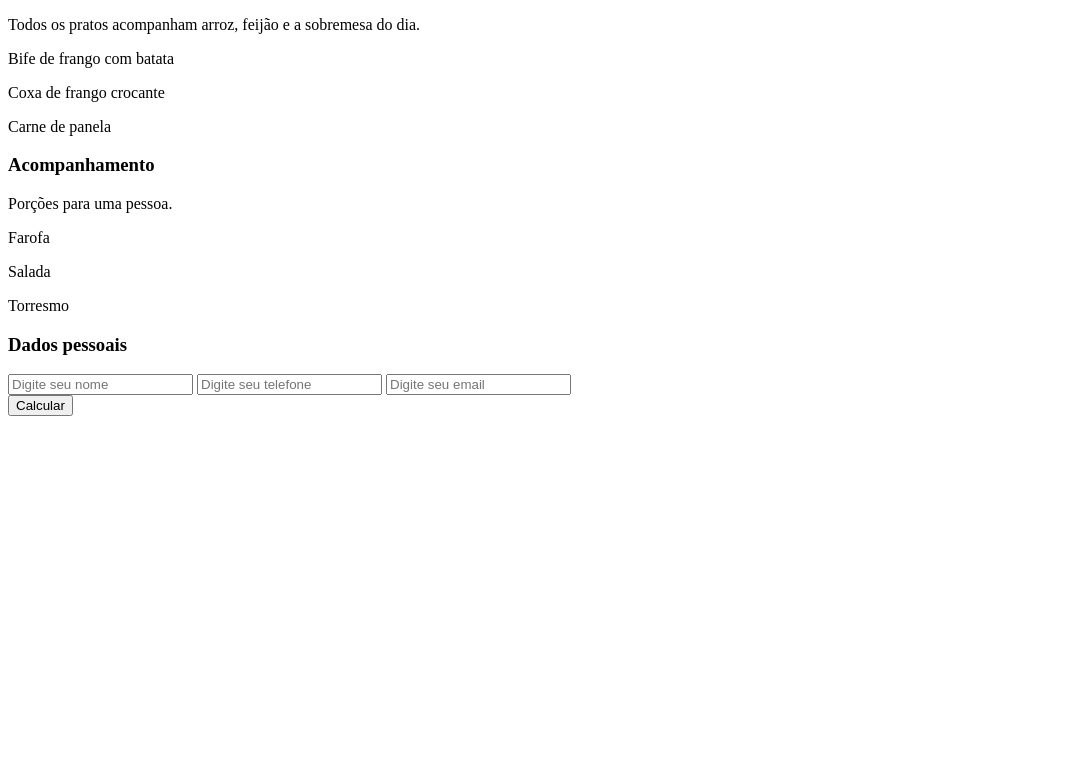
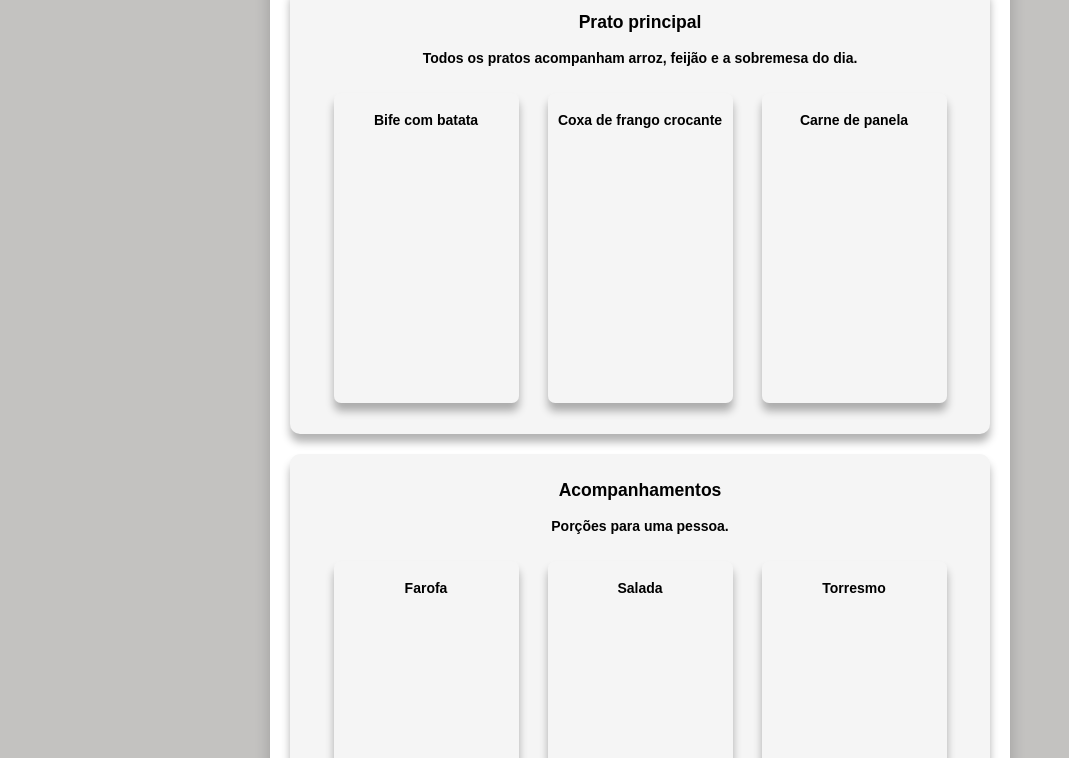
Before and after one commit to Leonardo-do-Playstation/ProjetoFinal-Modulo02Cap01-MenuInterativoComCSS, a plain HTML site: page index.html in a window 1280 px wide. Shown: the part 105-863 px from the top of the page, without its empty margins (0-1069 px from the left). Before the commit the page ends 800 px from the top, so only its background shows below. Drawn offline with Linux system fonts and the light colour scheme.

Commit message:
closes #2 - Definindo paleta de cores e CSS

```diff
--- a/index.html
+++ b/index.html
@@ -7,46 +7,56 @@
     <link rel="stylesheet" href="style.css">
 </head>
 <body>
-    <div class="container">
          <div class="entire-menu">
-            <h1>Menu - Faça a sua escolha</h1>
+            <div class="text1 main-title">
+              <p>Menu - Faça a sua escolha</p>
+            </div>
                 <div class="main-orders">
-                <div class="order-box">
+                    <div class="info-box order-box">
+                        <div class="text1 box-title">
                             <h3>Prato principal</h3>
-                    <p>Todos os pratos acompanham arroz, feijão e a sobremesa do dia.</p>
-                    <div class="order">
-                         <p>Bife de frango com batata</p>
                         </div>
-                    <div class="order">
-                        <p>Coxa de frango crocante</p>
+                        <div class="text1 description">
+                            <p><strong>Todos os pratos acompanham arroz, feijão e a sobremesa do dia.</strong></p>
                         </div>
-                    <div class="order">
-                        <p>Carne de panela</p>
+                        <div class="text1 order">
+                            <p><strong>Bife com batata</strong></p>
+                        </div>
+                        <div class="text1 order">
+                            <p><strong>Coxa de frango crocante</strong></p>
+                        </div>
+                        <div class="text1 order">
+                            <p><strong>Carne de panela</strong></p>
                         </div>
                     </div>
-                <div class="order-box">
-                    <h3>Acompanhamento</h3>
-                    <p>Porções para uma pessoa.</p>
-                    <div class="order">
-                        <p>Farofa</p>
+                    <div class="info-box order-box">
+                        <div class="text1 box-title">
+                            <h3>Acompanhamentos</h3>
                         </div>
-                    <div class="order">
-                        <p>Salada</p>
+                        <div class="text1 description">
+                            <p><strong>Porções para uma pessoa.</strong></p>
                         </div>
-                    <div class="order">
-                        <p>Torresmo</p>
+                        <div class="text1 order">
+                            <p><strong>Farofa</strong></p>
+                        </div>
+                        <div class="text1 order">
+                            <p><strong>Salada</strong></p>
+                        </div>
+                        <div class="text1 order">
+                            <p><strong>Torresmo</strong></p>
                         </div>
                     </div>
                 </div>
-            <div class="register">
+            <div class="info-box register">
+                <div class="text1 box-title">
                 <h3>Dados pessoais</h3>
+                </div>
                 <input placeholder="Digite seu nome">
                 <input placeholder="Digite seu telefone">
                 <input placeholder="Digite seu email">
             </div>
             <button>Calcular</button>
         </div>
-    </div>
     <script></script>
 </body>
 </html>
--- a/style.css
+++ b/style.css
@@ -0,0 +1,92 @@
+ body{
+    background-color: #C3C2C0;
+
+ }
+
+ .entire-menu{
+    background-color: #FFFFFF;
+    text-align: center;
+    display: flex;
+    flex-direction: column;
+    width: 700px;
+    margin: auto;
+    justify-content: center;
+    border-radius: 7px;
+    box-shadow: 0 8px 16px 0 rgba(0, 0, 0, 0.2);
+    padding: 20px;
+ }
+
+ .info-box{
+    background-color: #F5F5F5 ;
+    border-radius: 10px;
+    box-shadow: 0 8px 8px 0 rgba(0, 0, 0, 0.3);
+    padding-bottom: 25px;
+    padding-top: 8px;
+ }
+
+ .order-box{
+    height: 415px;
+    margin-bottom: 20px;
+    gap: 15px;
+    justify-content: center;
+ }
+
+ .order{
+   background-color: #F5F5F5;
+   display: inline-block;
+   margin: 12.5px;
+   width: 175px;
+   height: 300px;
+   padding: 5px;
+   box-shadow: 0 8px 8px 0 rgba(0, 0, 0, 0.3);
+   border-radius: 7px;
+ }
+
+ .register{
+    display: flex;
+    flex-direction: column;
+    margin-top: 20px;
+    gap: 20px;
+ }
+
+ input{
+    margin: auto;
+    border-radius: 5px;
+    border: none;
+    width: 600px;
+    height: 30px;
+    padding-left: 5px;
+ }
+
+ button{
+    background-color: #007AFF;
+    width: 100%;
+    margin-top: 15px;
+    height: 40px;
+    border-radius: 5px;
+    color: #FFFFFF;
+    font-weight: 500;
+    font-size: 14px;
+    border: none;
+ }
+
+ .text1{
+   font-family: Arial, Helvetica, sans-serif;
+ }
+
+  .box-title{
+   font-size: 15px;
+  }
+
+
+ .description{
+   font-size: 14px;
+ }
+
+ .order{
+   font-size: 14px ;
+ }
+
+ .main-title{
+   font-size: 20px;
+ }
```
Lines whose indentation alone changed are shown as unchanged.
